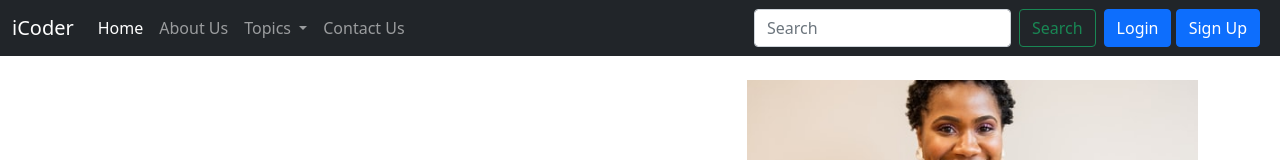
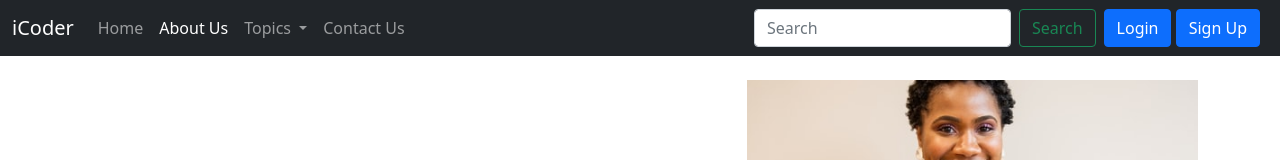
Before and after one commit to akki4you/iCoder, a plain HTML site: page about.html in a window 1280 px wide. Shown: the top 160 px of the page. Drawn offline with nearby package versions, Linux system fonts and the light colour scheme.

Commit message:
Update about.html

```diff
--- a/about.html
+++ b/about.html
@@ -26,10 +26,10 @@
             <div class="collapse navbar-collapse" id="navbarSupportedContent">
                 <ul class="navbar-nav me-auto mb-2 mb-lg-0">
                     <li class="nav-item">
-                        <a class="nav-link active" aria-current="page" href="/icoder/">Home</a>
+                        <a class="nav-link" aria-current="page" href="/icoder/">Home</a>
                     </li>
                     <li class="nav-item">
-                        <a class="nav-link" href="/iCoder/about.html">About Us</a>
+                        <a class="nav-link active" href="/iCoder/about.html">About Us</a>
                     </li>
                     <li class="nav-item dropdown">
                         <a class="nav-link dropdown-toggle" href="#" id="navbarDropdown" role="button"
```
